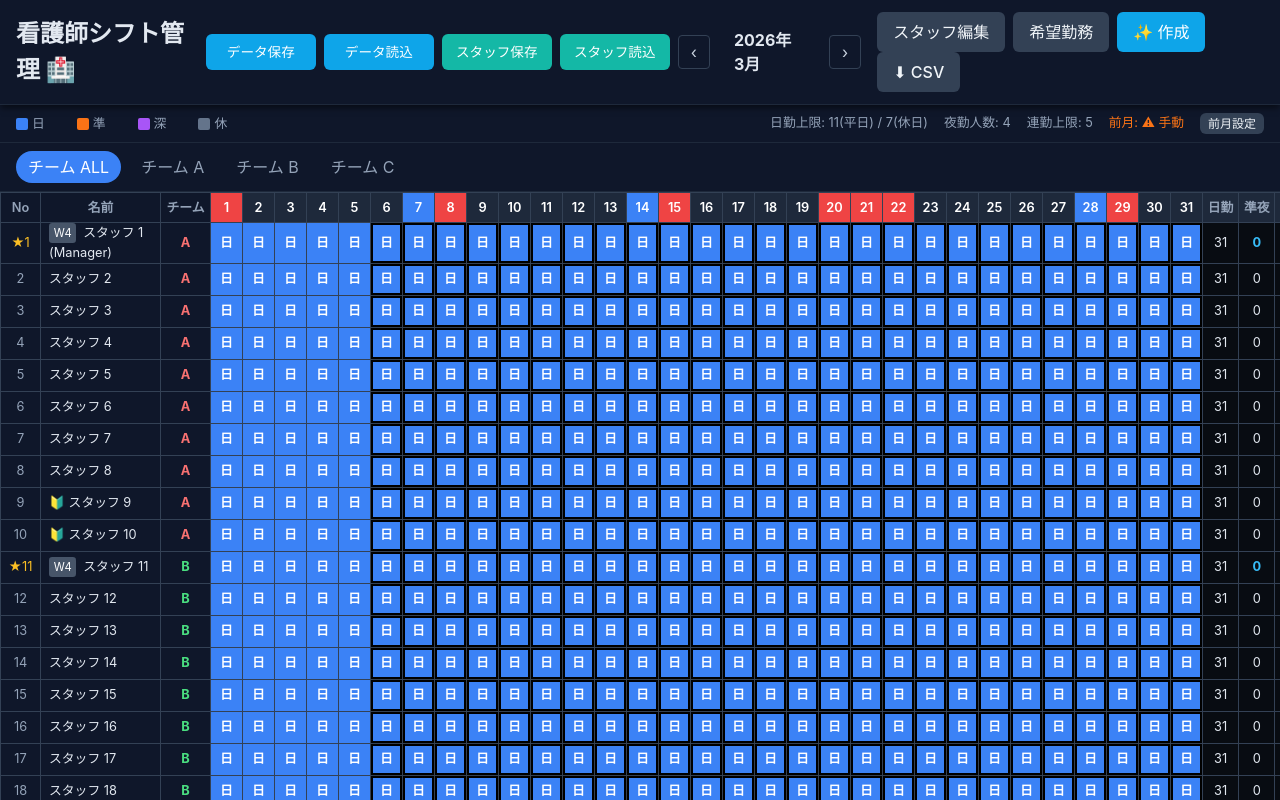
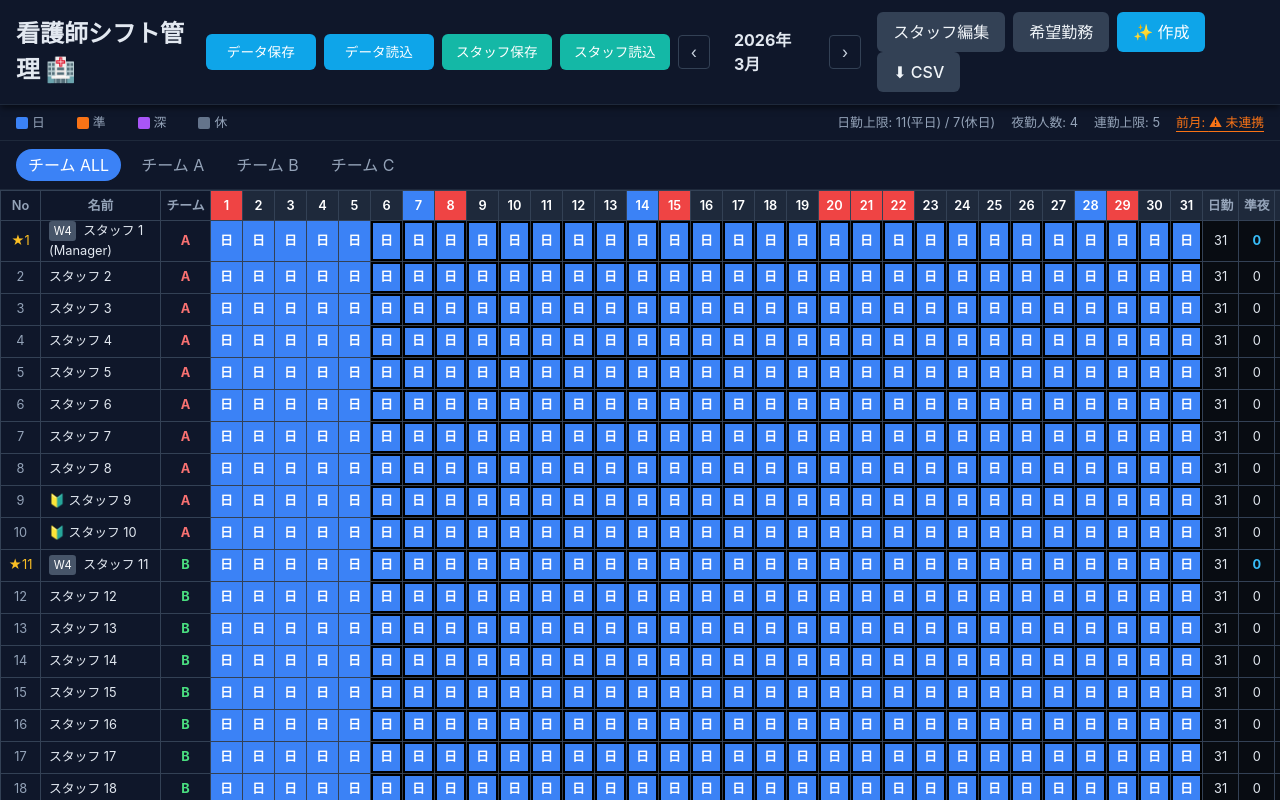
Before and after one commit to JIRO-MIYATA/nurse-shift-app, a React (Vite) app: page / in a window 1280 px wide. Shown: the top 800 px of the page. Built offline with nearby package versions, Linux system fonts and the light colour scheme.

Commit message:
Remove previous month setting button and add read-only modal

```diff
--- a/src/components/NurseShiftApp.jsx
+++ b/src/components/NurseShiftApp.jsx
@@ -235,7 +235,7 @@ export default function NurseShiftApp() {
     const [filterTeam, setFilterTeam] = useState("ALL");
     const [showStaffModal, setShowStaffModal] = useState(false);
     const [showRequestModal, setShowRequestModal] = useState(false);
-    const [showPrevMonthModal, setShowPrevMonthModal] = useState(false);
+    const [showReadPrevMonthModal, setShowReadPrevMonthModal] = useState(false);
     // monthlyCache: "YYYY-MM" -> { requests, prevMonthSchedule, leaderFlagsArr, schedule }
     const [monthlyCache, setMonthlyCache] = useState({});
     const [editCell, setEditCell] = useState(null);
@@ -985,17 +985,18 @@ export default function NurseShiftApp() {
                     <span>日勤上限: {T_DAY_WEEK}(平日) / {T_DAY_HOL}(休日)</span>
                     <span>夜勤人数: {T_NIGHT}</span>
                     <span>連勤上限: {MAX_CONSECUTIVE_WORK}</span>
-                    <span style={{ color: isPrevMonthLinked ? "#10B981" : "#F97316" }}>
-                        前月: {isPrevMonthLinked ? "✓ 連携済" : "⚠ 手動"}
+                    <span
+                        onClick={() => setShowReadPrevMonthModal(true)}
+                        style={{
+                            color: isPrevMonthLinked ? "#10B981" : "#F97316",
+                            cursor: "pointer",
+                            textDecoration: "underline",
+                            textUnderlineOffset: "4px"
+                        }}
+                        title="クリックして前月データを確認"
+                    >
+                        前月: {isPrevMonthLinked ? "✓ 連携済" : "⚠ 未連携"}
                     </span>
-                    {!isPrevMonthLinked && (
-                        <button
-                            onClick={() => setShowPrevMonthModal(true)}
-                            style={{ ...styles.actionButton, padding: "0.1rem 0.5rem", marginLeft: 0, fontSize: "0.75rem" }}
-                        >
-                            前月設定
-                        </button>
-                    )}
                 </div>
             </div>
 
@@ -1112,15 +1113,13 @@ export default function NurseShiftApp() {
                 </table>
             </div>
 
-            {/* ===== Modals ===== */}
-
-            {/* Prev Month Modal */}
-            {showPrevMonthModal && (
-                <div style={styles.modalOverlay} onClick={() => setShowPrevMonthModal(false)}>
+            {/* Read-only Prev Month Modal */}
+            {showReadPrevMonthModal && (
+                <div style={styles.modalOverlay} onClick={() => setShowReadPrevMonthModal(false)}>
                     <div style={{ ...styles.modalContent, width: "800px" }} onClick={e => e.stopPropagation()}>
-                        <h3>前月勤務設定 (過去{PREV_MONTH_LOOKBACK}日間)</h3>
+                        <h3>前月勤務実績の確認 (過去{PREV_MONTH_LOOKBACK}日間)</h3>
                         <p style={{ color: "#94A3B8", fontSize: "0.85rem" }}>
-                            前月のデータが見つかりません。最終日付近の勤務を手動で入力してください。
+                            自動連携されている前月末の勤務実績です。このデータに基づき夜勤や連勤のルールが適用されます。
                         </p>
                         <div style={{ overflowX: "auto" }}>
                             <table style={styles.table}>
@@ -1138,27 +1137,19 @@ export default function NurseShiftApp() {
                                             <td style={styles.td}>{s.name}</td>
                                             {prevMonthSchedule[sIdx]?.map((shift, dIdx) => (
                                                 <td key={dIdx} style={styles.td}>
-                                                    <button
-                                                        onClick={() => {
-                                                            const next = { DAY: "START", START: "DEEP", DEEP: "OFF", OFF: "DAY" };
-                                                            setPrevMonthSchedule(prev => {
-                                                                const newPrev = prev.map(row => [...row]);
-                                                                newPrev[sIdx][dIdx] = next[shift] || "DAY";
-                                                                return newPrev;
-                                                            });
-                                                        }}
+                                                    <div
                                                         style={{
                                                             padding: "0.25rem 0.5rem",
                                                             backgroundColor:
                                                                 shift === "OFF" ? "#64748B" :
                                                                     shift === "DEEP" ? "#A855F7" :
                                                                         shift === "START" ? "#F97316" : "#3B82F6",
-                                                            color: "white", border: "none", borderRadius: "4px",
-                                                            cursor: "pointer", minWidth: "40px"
+                                                            color: "white", borderRadius: "4px",
+                                                            minWidth: "40px", display: "inline-block"
                                                         }}
                                                     >
                                                         {SHIFT_TYPES[shift]?.label || "日"}
-                                                    </button>
+                                                    </div>
                                                 </td>
                                             ))}
                                         </tr>
@@ -1169,7 +1160,7 @@ export default function NurseShiftApp() {
                         <div style={{ marginTop: "1rem", textAlign: "right" }}>
                             <button
                                 style={{ ...styles.actionButton, ...styles.primaryButton }}
-                                onClick={() => setShowPrevMonthModal(false)}
+                                onClick={() => setShowReadPrevMonthModal(false)}
                             >
                                 閉じる
                             </button>
@@ -1177,6 +1168,7 @@ export default function NurseShiftApp() {
                     </div>
                 </div>
             )}
+
 
             {/* Staff Modal */}
             {showStaffModal && (
```
Also changed, not shown: 3 other files (tests, documents, lock files or other folders).
